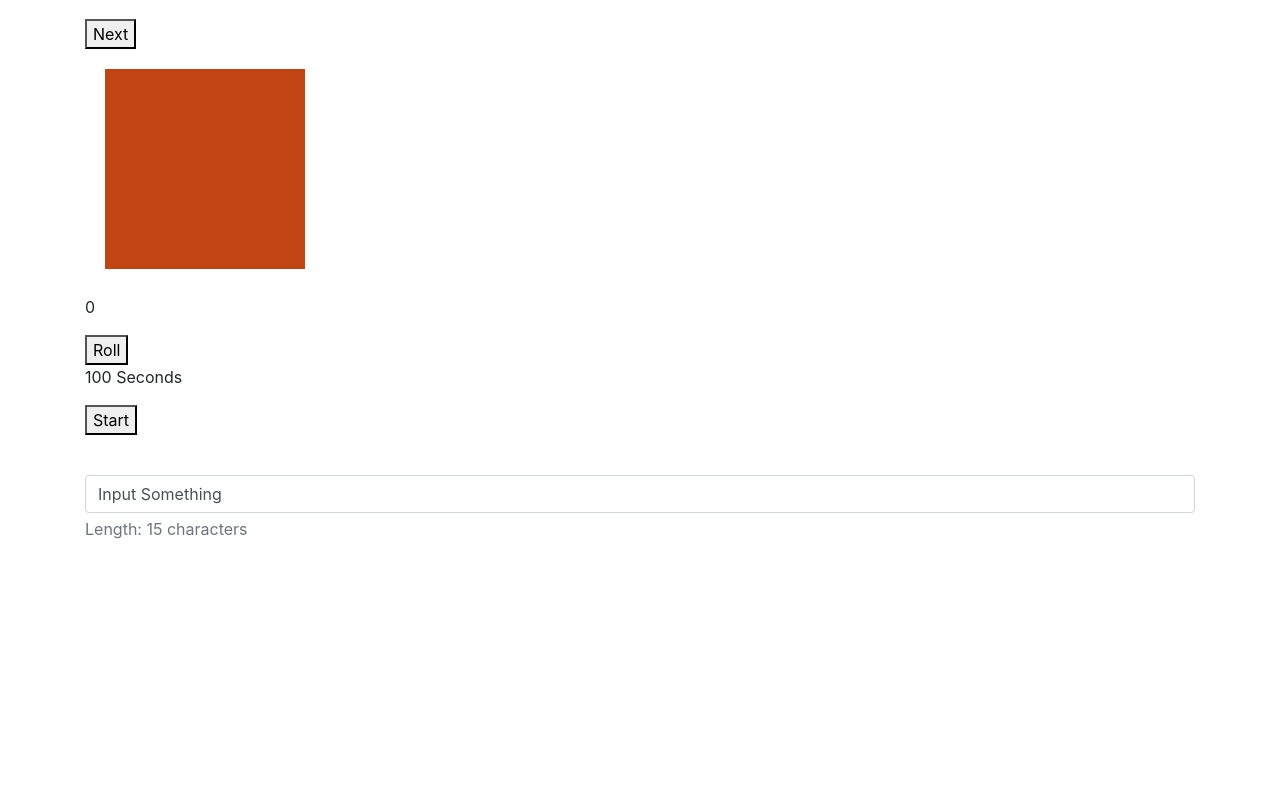
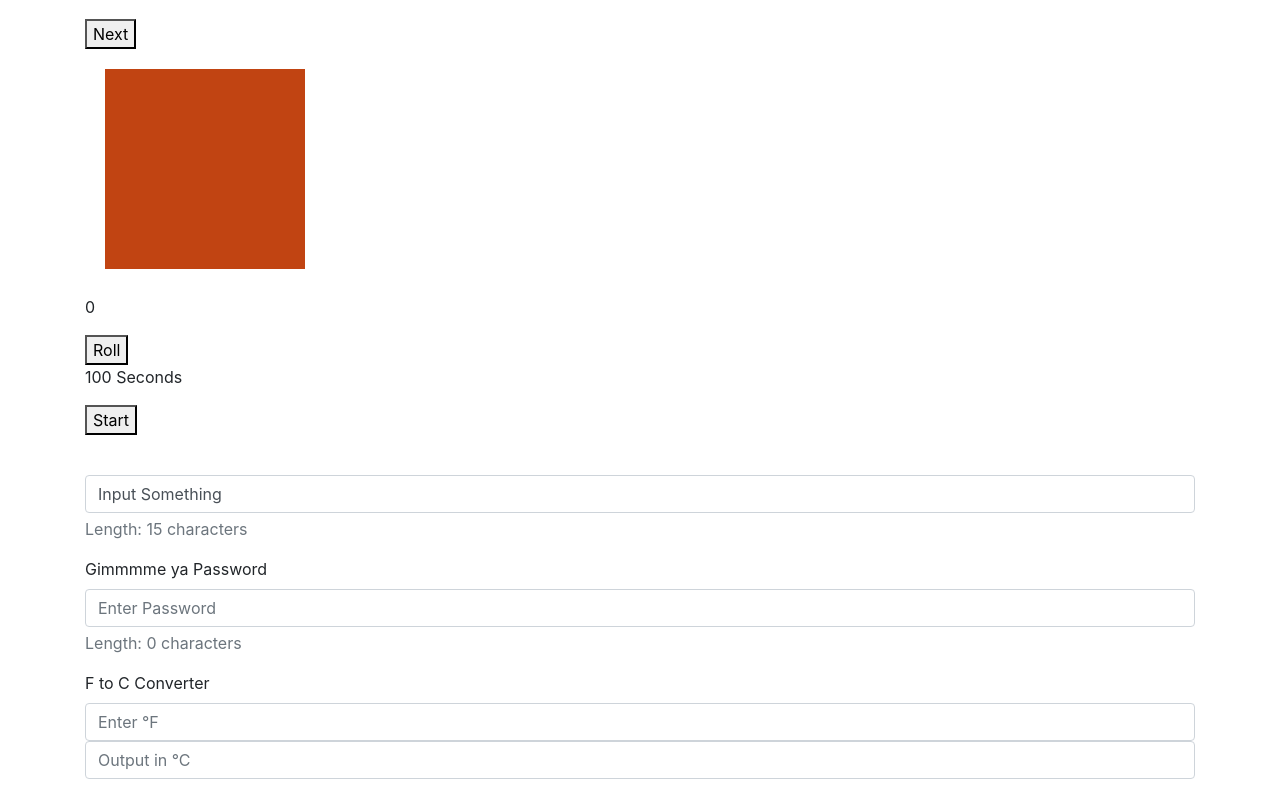
Before and after one commit to ross-ferreira/week-9-challenge01, a React (Create React App) app: page / in a window 1280 px wide. Shown: the part 1525-2320 px from the top of the page. Before the commit the page ends 2082 px from the top, so only its background shows below. Built offline with nearby package versions, Linux system fonts and the light colour scheme.

Commit message:
Day 3 Challenge Form  3 Completed

```diff
--- /dev/null
+++ b/src/PasswordStrength.js
@@ -0,0 +1,50 @@
+import React, { Component } from "react";
+
+
+class Length extends Component {
+    constructor(props) {
+        super(props);
+        this.state = { input: "" }; // add the value of the input to the state
+        this.handleChange = this.handleChange.bind(this);
+}
+
+handleChange(e) {
+    // e.currentTarget: DOM element we attached the event handler to // use the value property to read its current value
+    this.setState({ input: e.currentTarget.value });
+    }
+
+colorSelector() {
+        if (this.state.input.length >16){
+            return 'green';
+        } else if (this.state.input.length >9){
+            return 'orange';
+        } else if (this.state.input.length >0){
+            return 'red';
+        }
+        return 'white';
+
+    }
+
+
+    render() {
+        const styles1= {
+            backgroundColor:this.colorSelector(),
+        }
+    return (
+        <div className="form-group">
+            <label>{ this.props.label }</label>
+            { /* use the value of the state */ }
+            <input placeHolder="Enter Password" style={styles1} type="password" onChange={ this.handleChange } value={ this.state.input } name={ this.props.name } className="form-control"/>
+            <p className="form-text text-muted"> Length: { this.state.input.length } characters </p>
+        </div> );
+} }
+export default Length;
+
+// Create a <PasswordStrength> component. It should contain an <input> with the type password. The background styling should change depending on the length of the password:
+
+// If it's empty the background shouldn't have styling.
+// If it's less than 9 it should be red.
+// If it's less than 16 it should be orange.
+// If it's 16 or more then it should be green.
+
+// (this.state.counter % 2 === 0 ? color : 'pink')
--- a/src/Stuff.js
+++ b/src/Stuff.js
@@ -16,6 +16,8 @@ import Colours from './Colours';
 import Dice from './Dice';
 import LameGame from './LameGame';
 import Length from './Length';
+import PasswordStrength from './PasswordStrength';
+import TempConverter from './TempConverter';
 
 
 let items = [
@@ -60,6 +62,8 @@ let colours = [
     <br></br>
     <LameGame aim={ 10000 }/>
     <Length/>
+    <PasswordStrength label={"Gimmmme ya Password"}/>
+    <TempConverter label={"F to C Converter"}/>
 </React.Fragment>
 );
 export default Stuff;
--- /dev/null
+++ b/src/TempConverter.js
@@ -0,0 +1,35 @@
+import React, { Component } from "react";
+
+
+class TempConverter extends Component {
+    constructor(props) {
+        super(props);
+        this.state = { inputF: null, inputC: null }; // add the value of the input to the state
+        this.handleChangeF = this.handleChangeF.bind(this);
+        this.handleChangeC = this.handleChangeC.bind(this);
+}
+
+handleChangeF(ef) {
+    const newF= ef.currentTarget.value;
+    this.setState({ inputF: newF, inputC: ((newF-32) *(5/9)).toFixed(1) });
+    }
+
+handleChangeC(ec) {
+        const newC= ec.currentTarget.value;
+        this.setState({ inputC: newC, inputF: ((newC * 9/5) + 32).toFixed(1) });
+        }
+
+
+    render() {
+
+    return (
+        <div className="form-group">
+            <label>{ this.props.label }</label>
+
+            <input placeHolder="Enter °F" onChange={ this.handleChangeF } value={ this.state.inputF } name={ this.props.name } className="form-control"/>
+            <input placeHolder="Output in °C" onChange={ this.handleChangeC } value={ this.state.inputC} name={ this.props.name } className="form-control"/>
+        </div> );
+} }
+export default TempConverter;
+
+// Create a <TempConverter> component. It should have a °F and °C <input>. When you type a number into one <input> it should update the value in the other.
```
